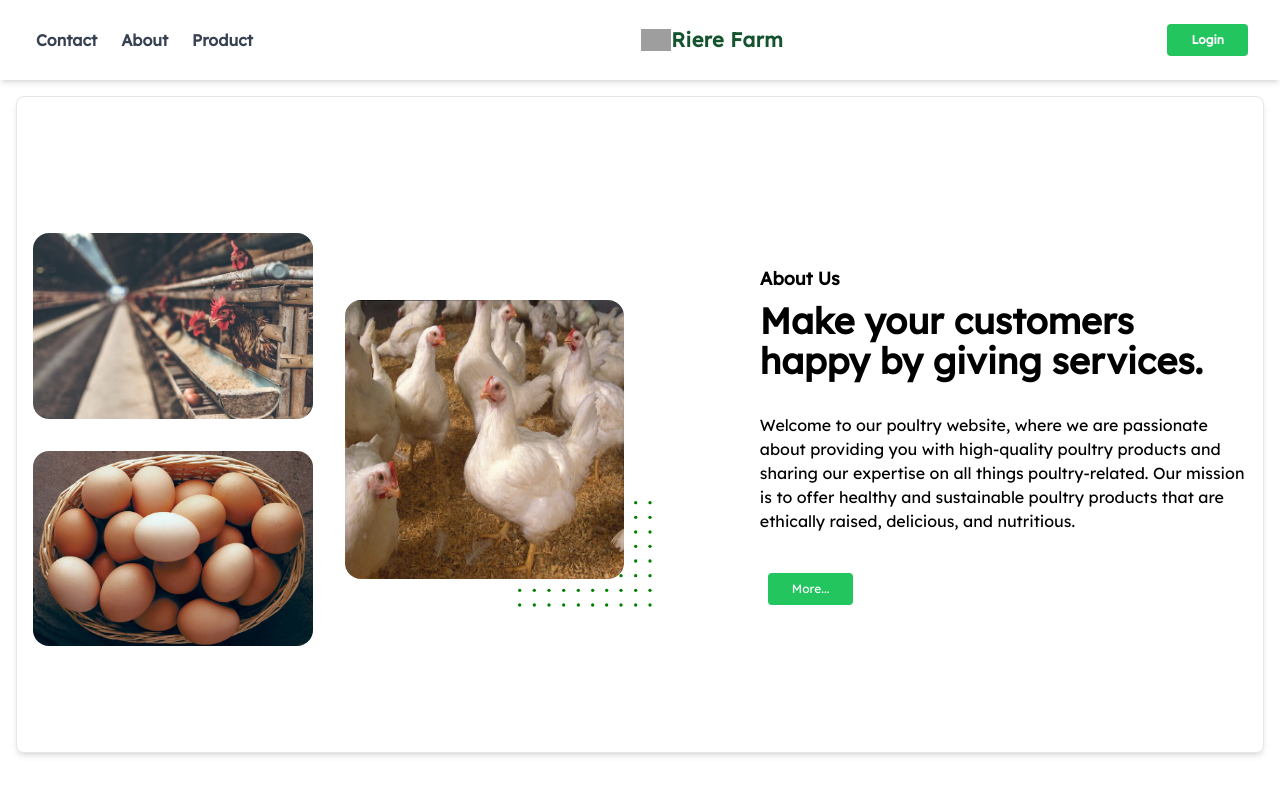
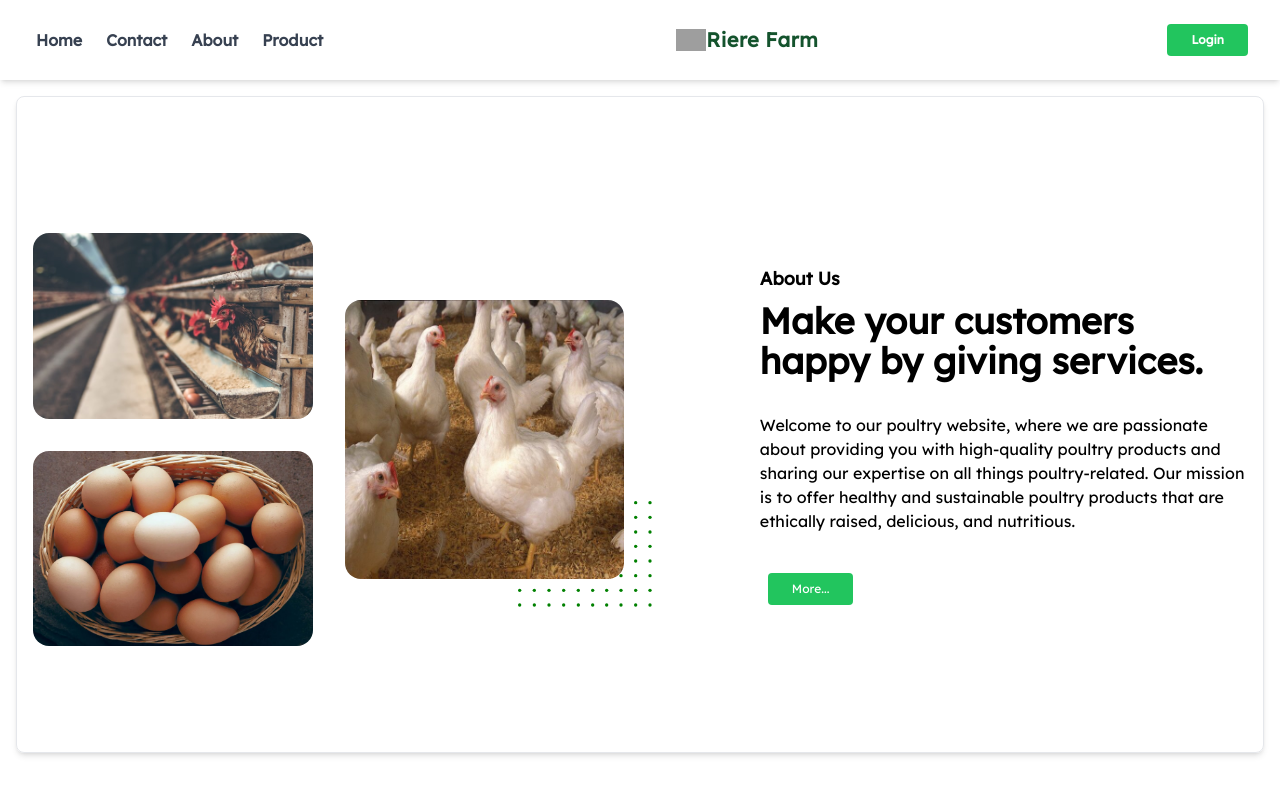
Before and after one commit to mgenius3/poultry2, a Next.js app: page / in a window 1280 px wide. Shown: the top 800 px of the page. Built offline with nearby package versions, Linux system fonts and the light colour scheme; no server answers; grey boxes are pictures that could not be loaded.

Commit message:
fix problem

```diff
--- a/components/Nav.js
+++ b/components/Nav.js
@@ -62,6 +62,14 @@ export default function Nav() {
         >
           <nav>
             <ul className="md:flex items-center justify-between text-base text-gray-700 pt-4 md:pt-0">
+              <li className="m-3 cursor-pointer">
+                <Link
+                  className="flex align-center justify-center secondary-button w-20 p-2"
+                  href="/"
+                >
+                  <b> Home</b>
+                </Link>
+              </li>
               <li className="m-3 cursor-pointer">
                 <Link
                   className="inline-block no-underline hover:text-black hover:underline py-2 px-4 cursor-pointer"
--- a/pages/api/auth/[...nextauth].js
+++ b/pages/api/auth/[...nextauth].js
@@ -23,16 +23,12 @@ export default NextAuth({
   providers: [
     CredentialsProvider({
       async authorize(credentials) {
-        try {
         await db.connect();
         const user = await User.findOne({
           email: credentials.email,
         });
         await db.disconnect();
-          if (
-            user &&
-            bcryptjs.compareSync(credentials.password, user.password)
-          ) {
+        if (user && bcryptjs.compareSync(credentials.password, user.password)) {
           return {
             _id: user._id,
             name: user.name,
@@ -41,9 +37,6 @@ export default NextAuth({
           };
         }
         throw new Error('Invalid email or password');
-        } catch (err) {
-          return { message: err.message };
-        }
       },
     }),
   ],
--- a/pages/contact.js
+++ b/pages/contact.js
@@ -1,6 +1,7 @@
 import React, { Fragment } from 'react';
 import Layout from '../components/Layout';
 import Contact from '../components/Contact';
+import Link from 'next/link';
 export default function ContactScreen() {
   return (
     <Fragment>
```
Lines whose indentation alone changed are shown as unchanged.
